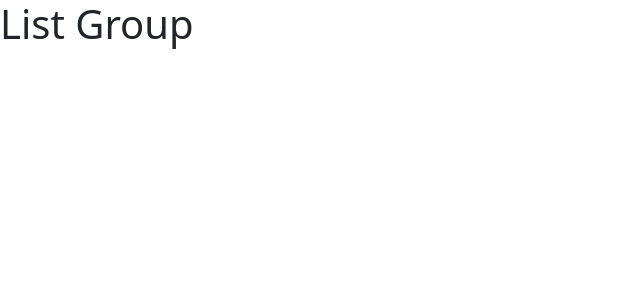
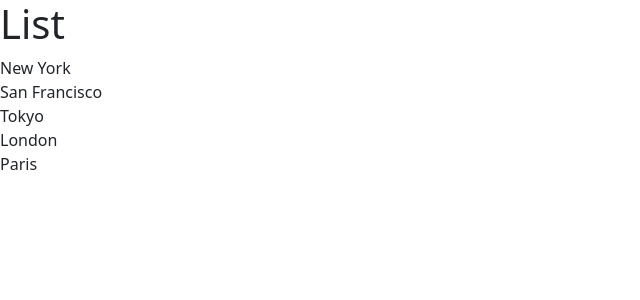
Before and after one commit to wmayo37/react-first-try, a React (Vite) app: page / in a window 1280 px wide. Shown: the top 300 px of the page, without its empty margins (0-640 px from the left). Built offline with nearby package versions, Linux system fonts and the light colour scheme.

Commit message:
edited list

```diff
--- a/src/components/ListGroup.tsx
+++ b/src/components/ListGroup.tsx
@@ -1,5 +1,17 @@
 function ListGroup() {
-    return <h1>List Group</h1>;
+  const items = ["New York", "San Francisco", "Tokyo", "London", "Paris"];
+
+  return (
+    <>
+      <h1>List</h1>
+      {items.length === 0 ? <p>No item found</p> : null}
+      <ul className="list-group">
+        {items.map((item) => (
+          <li key={item}>{item}</li>
+        ))}
+      </ul>
+    </>
+  );
 }
 
 export default ListGroup;
```
Also changed, not shown: src/App.tsx (+6 -2 lines).
